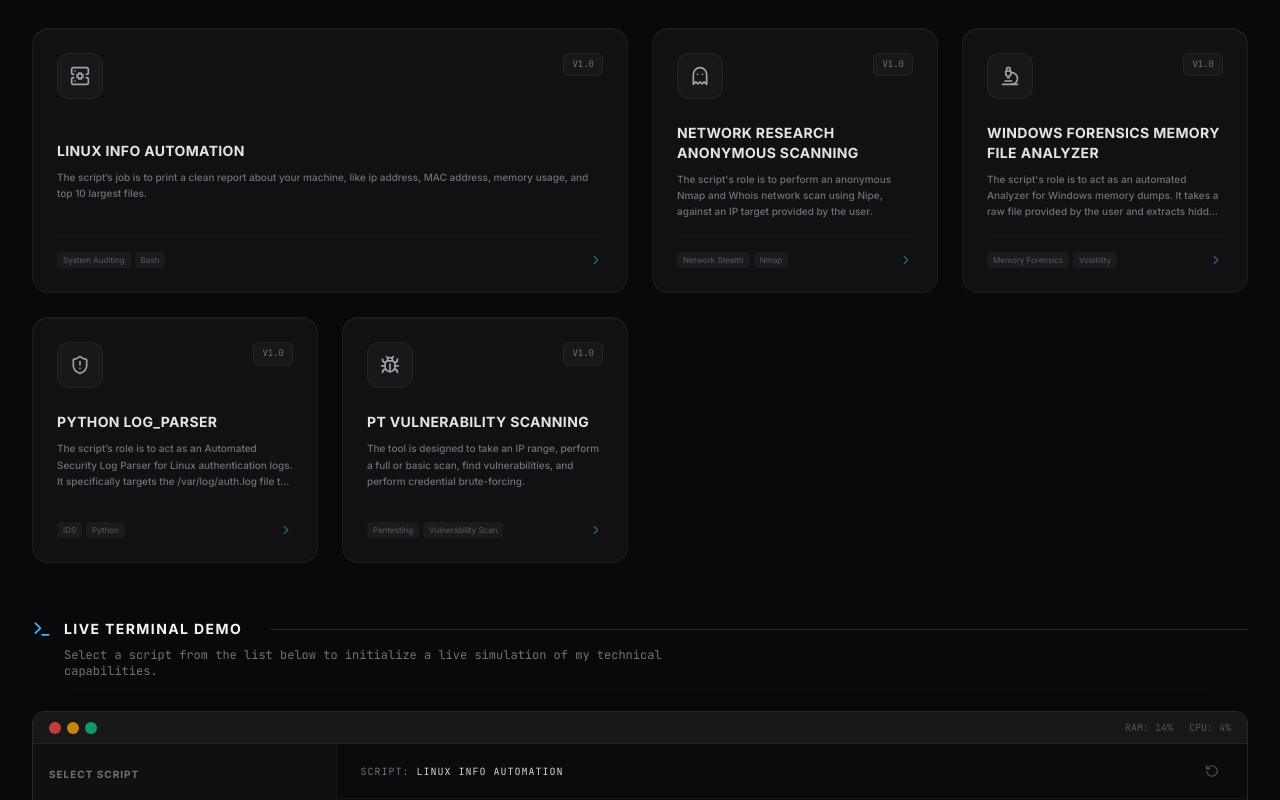
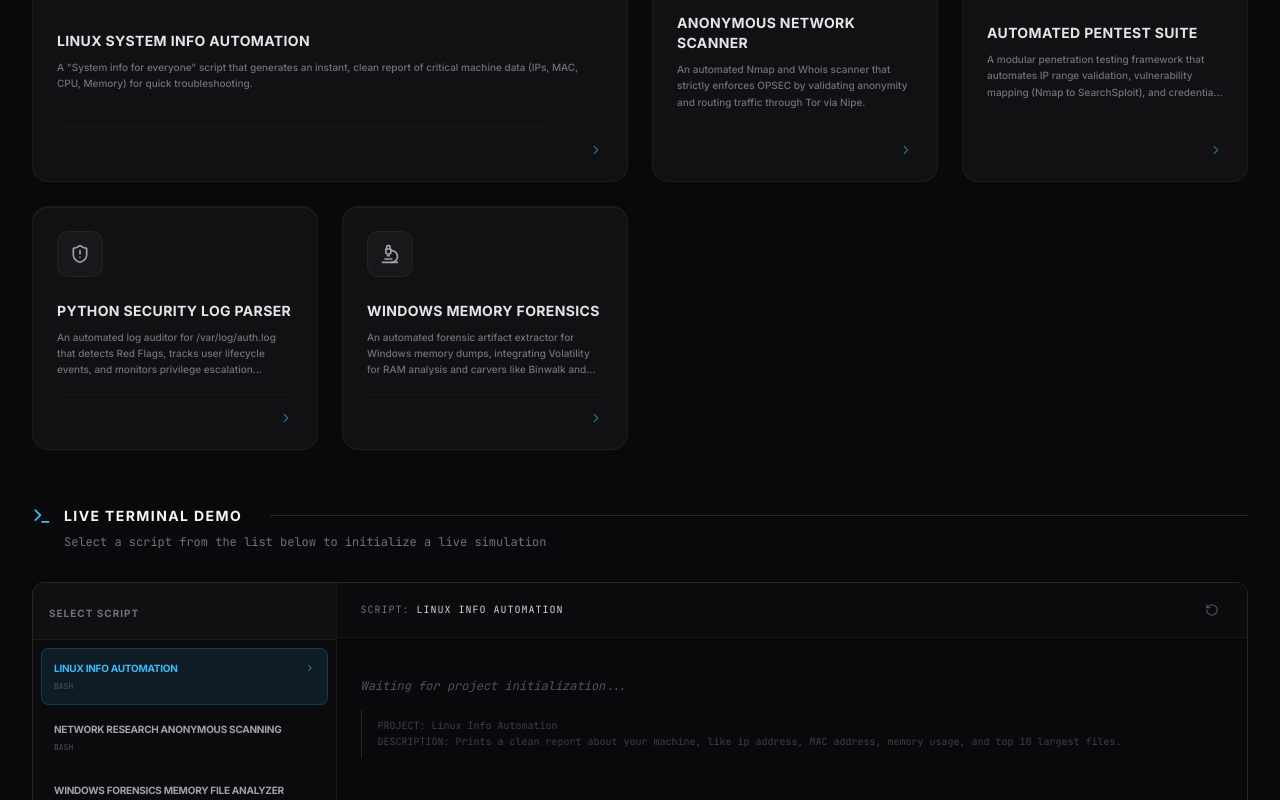
Before and after one commit to retgit151-web/retgit151-web.github.io, a React (Vite) app: page / in a window 1280 px wide. Shown: the part 1360-2160 px from the top of the page. Built offline with nearby package versions, Linux system fonts and the light colour scheme.

Commit message:
Add files via upload

```diff
--- a/App.tsx
+++ b/App.tsx
@@ -122,11 +122,11 @@ const App: React.FC = () => {
             </div>
           </GlassCard>
 
-          {/* --- SECTION 2: COMPETENCY & EXPERIENCE (Moved Up) --- */}
+          {/* --- SECTION 2: SKILLS AND CERTIFICATES (Moved Up) --- */}
           <div className="lg:col-span-4 mt-8 mb-2">
              <div className="flex items-center gap-3">
                <Shield size={20} className="text-brand-accent" />
-               <h3 className="text-sm font-black text-zinc-100 uppercase tracking-widest">Professional Expertise</h3>
+               <h3 className="text-sm font-black text-zinc-100 uppercase tracking-widest">Skills and Certificates</h3>
                <div className="h-[1px] flex-1 bg-zinc-800 ml-4" />
              </div>
           </div>
@@ -135,8 +135,7 @@ const App: React.FC = () => {
           <GlassCard id="skills" className="lg:col-span-2 p-8">
             <div className="flex justify-between items-center mb-8 pb-4 border-b border-white/5">
               <div className="space-y-1">
-                <span className="text-[10px] font-sans text-zinc-500 uppercase tracking-widest font-bold">Skills</span>
-                <h2 className="text-xl font-black text-zinc-100 uppercase tracking-tight">Technical Proficiency</h2>
+                <h2 className="text-xl font-black text-zinc-100 uppercase tracking-tight">Skills</h2>
               </div>
               <div className="p-2.5 rounded-xl bg-zinc-800/50 border border-white/5">
                 <Activity size={20} className="text-brand-accent" />
@@ -202,9 +201,6 @@ const App: React.FC = () => {
                   <div className="p-3 rounded-xl bg-zinc-900 border border-white/5 group-hover:bg-brand-accent/10 group-hover:border-brand-accent/20 transition-all">
                     <IconComp size={20} className="text-zinc-400 group-hover:text-brand-accent transition-colors" />
                   </div>
-                  <div className="px-2 py-1 rounded-md bg-zinc-900 border border-white/5 text-[9px] font-mono text-zinc-500 uppercase">
-                    v1.0
-                  </div>
                 </div>
 
                 <div className="mt-6">
@@ -216,12 +212,7 @@ const App: React.FC = () => {
                   </p>
                 </div>
 
-                <div className="mt-4 pt-4 border-t border-white/5 flex items-center justify-between opacity-50 group-hover:opacity-100 transition-opacity">
-                   <div className="flex gap-1">
-                      {proj.skills.slice(0, 2).map(skill => (
-                        <span key={skill} className="text-[8px] px-1.5 py-0.5 bg-zinc-800 rounded text-zinc-400">{skill}</span>
-                      ))}
-                   </div>
+                <div className="mt-4 pt-4 border-t border-white/5 flex items-center justify-end opacity-50 group-hover:opacity-100 transition-opacity">
                    <ChevronRight size={14} className="text-brand-accent" />
                 </div>
               </GlassCard>
@@ -236,7 +227,7 @@ const App: React.FC = () => {
                <div className="h-[1px] flex-1 bg-zinc-800 ml-4" />
              </div>
              <p className="text-xs text-zinc-500 mt-2 ml-8 font-mono max-w-2xl">
-               Select a script from the list below to initialize a live simulation of my technical capabilities.
+               Select a script from the list below to initialize a live simulation
              </p>
           </div>
 
--- a/components/ExecutionInterface.tsx
+++ b/components/ExecutionInterface.tsx
@@ -114,7 +114,7 @@ const INTERFACE_PROJECTS = [
       "                     | |    / _| |  _ \\             (_)   ",
       " __      _____  _ __ | | __| |_  | |_) |_ __ ___     _    ",
       " \\ \\ /\\ / / _ \\| '__|| |/ _`  _| |  ___/ '__/ _ \\   | |   ",
-      "  \\ V  V / (_) | |   | | (_| |   | |   | | | (_) |  | |   ",
+      "  \\ V  V / (_) | |   | | (_| |   | | | (_) |  | |   ",
       "   \\_/\\_/ \\___/|_|   |_|\\__,_|   |_|   |_|  \\___/   | |   ",
       "                                                   _/ |   ",
       "                                                  |__/    ",
@@ -181,16 +181,16 @@ const INTERFACE_PROJECTS = [
       "(kali㉿kali)-[~] python3 auth_parser.py",
       "---auth log parsing resultes---",
       "Time=[Feb 15 14:02:11] | sudo:session | USER=kali | COMMAND=/usr/bin/apt update",
-      "Time=[Feb 15 14:02:11] | note!!: session opened for user root by (uid=0) using sudo",
-      "Time=[Feb 15 14:03:05] |!!!!!ALERT!!!!! : authentication failure; logname=kali tty=/dev/pts/1",
-      "!!! RED FLAG DETECTED !!!Time=[Feb 15 14:04:42]| suspicus word detected:'etc/shadow'",
+      "Time=[Feb 15 14:02:11] | note!!: session opened for user root by  using sudo",
+      "Time=[Feb 15 14:03:05] |!!!!!ALERT!!!!! : authentication failure; logname=kali",
+      "!!! RED FLAG DETECTED !!!Time=[Feb 15 14:04:42]| suspicus word detected:'etc/shadow' ",
       "Time=[Feb 15 14:04:42] | sudo:session | USER=kali | COMMAND=/usr/bin/cat /etc/shadow",
-      "!!! RED FLAG DETECTED !!!Time=[Feb 15 14:05:15]| suspicus word detected:'nmap'",
+      "!!! RED FLAG DETECTED !!!Time=[Feb 15 14:05:15]| suspicus word detected:'nmap' ",
       "Time=[Feb 15 14:05:15] | sudo:session | USER=kali | COMMAND=/usr/bin/nmap -sV 192.168.1.1",
       "Time=[Feb 15 14:08:22] | New User created: New User: auditing_svc",
       "Time=[Feb 15 14:08:55] | password changed for auditing_svc",
       "Time=[Feb 15 14:10:04] | user auditing_svc Deleted ",
-      "Time=[Feb 15 14:12:48] | note!!: session opened for user root by (uid=0) using su",
+      "Time=[Feb 15 14:12:48] | note!!: session opened for user root by  using su",
       "----------------------------------------",
       "summary",
       "----------------------------------------",
@@ -205,15 +205,100 @@ const INTERFACE_PROJECTS = [
     lang: 'bash/nmap',
     desc: "Designed to take an IP range, perform a full or basic scan, find vulnerabilities, and perform credential brute-forcing.",
     scriptLines: [
-      "(kali㉿kali)-[~] ./vuln_scan.sh 192.168.1.0/24",
-      "[!] Target network range: 192.168.1.0/24",
-      "[+] Performing host discovery (ARP scan)...",
-      "[+] 12 active nodes discovered.",
-      "[+] Launching vulnerability assessment (NSE scripts)...",
-      "[ALERT] Host 192.168.1.104: CVE-2024-XXXX (Critical RCE) - Vulnerable.",
-      "[!] Initiating credential audit (SSH/SMB)...",
-      "[SUCCESS] Credential cracked on 192.168.1.15: 'user:password123'",
-      "[+] Analysis complete. High-risk mitigation required on 2 nodes."
+      "(kali㉿kali)-[~] ./pt_project.sh",
+      // Matrix Noise
+      "00000000  2f 64 65 76 2f 75 72 61  6e 64 6f 6d 0a 2f 64 65  |/dev/urandom./de|",
+      "00000010  76 2f 75 72 61 6e 64 6f  6d 0a 2f 64 65 76 2f 75  |v/urandom./dev/u|",
+      "...",
+      " > SYSTEM ACCESS: GRANTED",
+      " > INITIALIZING PROJECT PROTOCOL...",
+      " ",
+      "      /=======================================================\\",
+      "     /                                                       /|",
+      "    /           PENETRATION TESTING PROJECT                 / |",
+      "   <=======================================================>  |",
+      "    \\                                                       \\ |",
+      "     \\               By Reut Abergel                         \\|",
+      "      \\=======================================================/",
+      "                               ||",
+      "                             __||__",
+      "                             \\    /",
+      "                              \\__/",
+      " ",
+      "please specify a directory to save the output in: scan_results",
+      "-----directory is scan_results----",
+      "please write a valid ip range with cider to scan: 192.168.1.0/24",
+      "---ip is 192.168.1.0/24----",
+      "checking if ip is valid, starting to scan",
+      "IP input is valid!",
+      "scanning ip 192.168.1.10",
+      "[(:]found active host: 192.168.1.10, saving...",
+      "scanning ip 192.168.1.15",
+      "[(:]found active host: 192.168.1.15, saving...",
+      "Scan complete. Results saved in scan_results/checkip_results/",
+      "Full: include Nmap Scripting Engine OR Basic: scans the network for TCP and UDP",
+      "---please choose method to scan([B]asic or [F]ull)---: F",
+      "you chose F for full scan with nmap scripts",
+      "range is 192.168.1.0/24",
+      "starting Full scan with nse (nmap script engine) this may take a while...:",
+      "you can press space for estimated time",
+      "enter a new dirctory to save the data: full_scan",
+      "[(:] Scanning IP: 192.168.1.10 (Please wait...)",
+      "[(:] Scanning IP: 192.168.1.15 (Please wait...)",
+      "--------------------------------------------------------",
+      "           SEARCHSPLOIT FINDINGS                        ",
+      "--------------------------------------------------------",
+      "---Results for: 192.168.1.10---",
+      "Exploit Title                                 |  Path",
+      "vsftpd 2.3.4 - Backdoor Command Execution     | unix/remote/17491.rb",
+      "-----------------------------------------------------------",
+      "!!!!!!!!!!!!!!!!!IMPORTANT FINDINGS ONLY!!!!!!!!!!!!!!!!!!!",
+      "-----------------------------------------------------------",
+      "Nmap scan report for 192.168.1.10",
+      "PORT     STATE SERVICE     VERSION",
+      "21/tcp   open  ftp         vsftpd 2.3.4",
+      "| vuln-exploit: vsftpd 2.3.4 backdoor",
+      "80/tcp   open  http        Apache httpd 2.4.41",
+      "===========================================================",
+      "Full scan complete! details saved in scan_results/full_scan",
+      "starting weak passwords check with hydra ",
+      "enter a user list or skip and use Default user list: ",
+      "enter path to a pass list or press enter and use the default (rockyou.txt): ",
+      "[(:] pass file found using /usr/share/wordlists/rockyou.txt",
+      "cheacking for open ports on 192.168.1.0/24:",
+      "[*] Found open port 22 on 192.168.1.15. Starting Hydra...",
+      "[DATA] 192.168.1.15:22 (ssh) -> login: user password: password123",
+      "hydra input saved in scan_results/full_scan ",
+      "-----------------------------------------------------------",
+      "                   INSPECT RESULTS                         ",
+      "-----------------------------------------------------------",
+      "Available Scan Reports:",
+      "192.168.1.10.txt",
+      "192.168.1.15.txt",
+      "Enter the IP you want to inspect (or 'q' to quit): q",
+      "Exiting inspection.",
+      "Do you want to zip the results and delete the original folder? (y/n): y",
+      "[(:] Zip successful saved as scan_info_2026.zip. Original folder removed.",
+      " ",
+      "       (^\\.            .^\\.)",
+      "       ((\\^^.        .^^))",
+      "         \\ ' \\.-----./   /",
+      "          \\              /",
+      "          (            )    _ ._ /\\",
+      "          ( (o  _  o)  )   \\./       )",
+      "          (0   \\^/   0)  \\\\      ___\\",
+      "          |            |   .)  \\",
+      "          /  \\    /    \\  (). ^",
+      "         /  \\ \\  / /    ( .. )",
+      "        (      _) (_/    ). ^",
+      "        (                )",
+      "         \\.            ./",
+      "           (__)----(__)",
+      " ",
+      "      .___________________________________________________.",
+      "      |                                                   |",
+      "      |          Thank you for using this tool!           |",
+      "      |___________________________________________________|"
     ]
   }
 ];
@@ -266,7 +351,9 @@ const ExecutionInterface: React.FC = () => {
         line.includes("parsing memory using volatility") ||
         line.includes("Running volatility imageinfo") ||
         line.includes("Running Bulk Extractor") ||
-        line.includes("---auth log parsing resultes---")
+        line.includes("---auth log parsing resultes---") ||
+        line.includes("starting Full scan with nse") ||
+        line.includes("Starting Hydra")
       ) {
         delay = 4000;
       }
@@ -277,7 +364,8 @@ const ExecutionInterface: React.FC = () => {
         line.includes("Initiating credential audit") ||
         line.includes("Scanning for strings") ||
         line.includes("Running Binwalk") ||
-        line.includes("summary")
+        line.includes("summary") ||
+        line.includes("Scan complete")
       ) {
         delay = 5000;
       }
@@ -307,21 +395,6 @@ const ExecutionInterface: React.FC = () => {
 
   return (
     <div className="flex flex-col rounded-xl overflow-hidden shadow-2xl border border-zinc-800 bg-zinc-950">
-      {/* OS Window Header */}
-      <div className="bg-zinc-900 border-b border-white/5 px-4 py-2 flex items-center justify-between">
-        <div className="flex items-center gap-2">
-          <div className="flex gap-1.5">
-            <div className="w-3 h-3 rounded-full bg-red-500/80" />
-            <div className="w-3 h-3 rounded-full bg-amber-500/80" />
-            <div className="w-3 h-3 rounded-full bg-emerald-500/80" />
-          </div>
-        </div>
-        <div className="flex items-center gap-4">
-           <span className="text-[10px] font-mono text-zinc-600">RAM: 14%</span>
-           <span className="text-[10px] font-mono text-zinc-600">CPU: 4%</span>
-        </div>
-      </div>
-
       <div className="grid grid-cols-1 md:grid-cols-4 gap-0 h-[500px]">
         {/* Left Sidebar Navigation */}
         <div className="md:col-span-1 border-r border-white/5 bg-zinc-900/20 flex flex-col overflow-hidden">
@@ -397,11 +470,13 @@ const ExecutionInterface: React.FC = () => {
                 animate={{ opacity: 1, x: 0 }}
                 transition={{ duration: 0.1 }}
                 className={`mb-1 whitespace-pre-wrap ${
-                  line.startsWith('[SUCCESS]') ? 'text-emerald-500' :
-                  line.startsWith('[READY]') ? 'text-brand-tech' :
+                  line.startsWith('[SUCCESS]') || line.includes("Zip successful") || line.includes("Scan complete") ? 'text-emerald-500' :
+                  line.startsWith(' >') || line.includes("PENETRATION TESTING PROJECT") || line.includes("By Reut Abergel") || line.includes("Thank you for using this tool") ? 'text-blue-400 font-bold' :
+                  line.startsWith('[READY]') || line.includes("SYSTEM ACCESS: GRANTED") || line.includes("INITIALIZING PROJECT PROTOCOL") ? 'text-green-500' :
                   line.startsWith('(kali㉿kali)') || line.startsWith('$') ? 'text-brand-accent font-bold' :
-                  line.startsWith('[ALERT]') || line.startsWith('[!]') || line.startsWith('[!!!]') || line.includes('!!! RED FLAG DETECTED !!!') || line.includes('!!!!!ALERT!!!!!') ? 'text-amber-500' :
+                  line.startsWith('[ALERT]') || line.startsWith('[!]') || line.startsWith('[!!!]') || line.includes('!!! RED FLAG DETECTED !!!') || line.includes('!!!!!ALERT!!!!!') || line.includes('IMPORTANT FINDINGS ONLY') ? 'text-amber-500' :
                   line.startsWith('[=>]') || line.startsWith('==>') || line.startsWith('[(:]') || line.includes('---auth log parsing resultes---') ? 'text-zinc-100 drop-shadow-[0_0_5px_rgba(56,189,248,0.1)]' :
+                  line.includes("000000") ? 'text-green-500/50' :
                   'text-zinc-400'
                 }`}
               >
@@ -448,8 +523,6 @@ const ExecutionInterface: React.FC = () => {
                <span className={`text-[9px] font-mono uppercase tracking-tighter ${isReady ? 'text-emerald-500' : 'text-amber-500'}`}>
                  [SYSTEM: {isInitializing ? 'INITIALIZING' : isRunning ? 'BUSY' : isReady ? 'READY' : 'WAITING'}]
                </span>
-               <div className="h-3 w-[1px] bg-zinc-800" />
-               <span className="text-[9px] font-mono text-zinc-600 uppercase tracking-tighter">NODE: RA-KALI-SOC-01</span>
             </div>
             <Cpu size={12} className={isRunning ? "text-brand-accent animate-spin-slow" : "text-zinc-700"} />
           </div>
--- a/constants.tsx
+++ b/constants.tsx
@@ -20,14 +20,15 @@ import {
 import { Project, Certificate } from './types';
 
 // Certificate PDF Paths
-// Paths are relative to the public root (index.html).
-const introCyberPdf = 'Certificates/INTRO_TO_CYBER_Certificates.pdf';
-const linuxFundPdf = 'Certificates/linuxfund_Certificate.pdf';
-const netSecPdf = 'Certificates/network_security_Certificate.pdf';
-const netResearchPdf = 'Certificates/NR_Certificates.pdf';
-const ptPdf = 'Certificates/PT.pdf';
-const socPdf = 'Certificates/soc_Certificates.pdf';
-const winForensicsPdf = 'Certificates/Wf_Certificates.pdf';
+// We use direct string paths to avoid module resolution issues with non-JS files in browser environments.
+// These paths are relative to the public root (where index.html is).
+const introCyberPdf = './Certificates/INTRO_TO_CYBER_Certificates.pdf';
+const linuxFundPdf = './Certificates/linuxfund_Certificate.pdf';
+const netSecPdf = './Certificates/network_security_Certificate.pdf';
+const netResearchPdf = './Certificates/NR_Certificates.pdf';
+const ptPdf = './Certificates/PT.pdf';
+const socPdf = './Certificates/soc_Certificates.pdf';
+const winForensicsPdf = './Certificates/Wf_Certificates.pdf';
 
 export interface DetailedSkill {
   name: string;
@@ -42,50 +43,53 @@ export interface SkillCategoryDetailed {
 export const PROJECTS: Project[] = [
   {
     id: 'linux-info-automation',
-    title: 'Linux Info Automation',
-    description: 'The script’s job is to print a clean report about your machine, like ip address, MAC address, memory usage, and top 10 largest files.',
-    longDescription: 'A custom-built system auditing utility that generates comprehensive situational awareness reports. It captures critical metadata including network configurations (IP/MAC), memory utilization, and local storage state to facilitate rapid security compliance checks.',
-    visualMetaphor: 'Compliance Status: 100% Verified',
-    skills: ['System Auditing', 'Bash', 'Automation'],
+    title: 'Linux System Info Automation',
+    description: 'A "System info for everyone" script that generates an instant, clean report of critical machine data (IPs, MAC, CPU, Memory) for quick troubleshooting.',
+    longDescription: 'This project is a friendly, automated guide designed to provide instant visibility into a Linux system. It aggregates scattered system facts into a single, compact report. Key features include extracting Public/Private IPs, identifying the MAC address, analyzing the top 5 CPU-consuming processes, calculating memory usage in a human-readable format, and listing the top 10 largest files in the /home directory. It demonstrates proficiency in combining small Linux commands (awk, sed, sort, uniq, curl) into a practical, repeatable auditing tool.',
+    visualMetaphor: 'System Status: Optimized',
+    skills: ['Bash Scripting', 'System Administration', 'Resource Monitoring', 'Process Management'],
     icon: 'ServerCog',
-    codeSnippet: 'system_status: OK\nnetwork_interfaces: 3\nmemory_usage: 14%\ndisk_health: OPTIMAL'
+    codeSnippet: 'Public IP: 185.x.x.x\nPrivate IP: 10.0.x.x\nMemory: Total 3.9G, Available 2.1G\nTop Process: gnome-shell (2.3%)'
   },
   {
     id: 'network-research-anon',
-    title: 'Network research anonymous scanning',
-    description: "The script's role is to perform an anonymous Nmap and Whois network scan using Nipe, against an IP target provided by the user.",
-    longDescription: 'Anonymized signal flow suite that leverages Nipe to route all reconnaissance traffic through the Tor network. Designed for stealth operations, it allows for secure Nmap and Whois scans while maintaining complete OPSEC integrity.',
-    visualMetaphor: 'Anonymized Routing Active',
-    skills: ['Network Stealth', 'Nmap', 'Tor'],
-    icon: 'Ghost'
+    title: 'Anonymous Network Scanner',
+    description: 'An automated Nmap and Whois scanner that strictly enforces OPSEC by validating anonymity and routing traffic through Tor via Nipe.',
+    longDescription: 'A security-focused network research tool designed to perform reconnaissance while maintaining strict attacker anonymity. The script operates in two critical security stages: 1) Anonymity Check, verifying the IP is not local (e.g., IL) and activating Nipe (Tor) if exposed, and 2) Root Validation. It automates the installation of dependencies (sshpass, geoip-bin), connects to remote servers via SSH, performs Whois and Nmap scans, and generates a timestamped "Audit Trail" log (scan_log.txt) for reporting.',
+    visualMetaphor: 'Anonymity: Active (Tor)',
+    skills: ['Network Security', 'Tor/Nipe', 'SSH Automation', 'Audit Logging', 'Bash'],
+    icon: 'Ghost',
+    codeSnippet: '[*] Starting remote Nmap scan on target: 185.156.72.7\n[!] You are anonymous. Country: NL\n[SUCCESS] Log saved to scan_log.txt'
+  },
+  {
+    id: 'pt-vulnerability-scanning',
+    title: 'Automated Pentest Suite',
+    description: 'A modular penetration testing framework that automates IP range validation, vulnerability mapping (Nmap to SearchSploit), and credential brute-forcing with Hydra.',
+    longDescription: 'This tool automates the tedious phases of a penetration test to map attack surfaces efficiently. It features dynamic IP range validation using Nmap List Scan (-sL) and a "Full Scan" mode that converts Nmap XML outputs directly into SearchSploit queries to find relevant CVEs. Additionally, it includes an intelligent Hydra module that identifies open authentication services (SSH, FTP, RDP) and initiates targeted brute-force attacks using custom or default wordlists (rockyou.txt), exporting all findings to a structured workspace.',
+    visualMetaphor: 'Vulnerabilities: Mapped',
+    skills: ['Penetration Testing', 'Hydra', 'SearchSploit', 'Nmap NSE', 'Bash'],
+    icon: 'Bug',
+    codeSnippet: '[ALERT] Host 192.168.80.134: Vulnerable to CVE-2024-XXXX\n[+] Hydra: Cracking SSH on port 22...\n[SUCCESS] Password found: user:123456'
+  },
+  {
+    id: 'python-log-parser',
+    title: 'Python Security Log Parser',
+    description: 'An automated log auditor for /var/log/auth.log that detects Red Flags, tracks user lifecycle events, and monitors privilege escalation attempts.',
+    longDescription: 'A lightweight SIEM-like utility built in Python to audit Linux authentication logs. It parses /var/log/auth.log to identify potential security breaches, such as brute-force attempts and unauthorized access. The script uses a "Red Flag" detection logic to spot high-risk keywords (e.g., nmap, nc, /etc/shadow) and tracks user lifecycle events (creation/deletion/password changes). It provides a statistical summary of sudo/su usage and failed login alerts, sanitizing raw log data into a readable security report.',
+    visualMetaphor: 'Threats Detected: 3 High',
+    skills: ['Python', 'Log Analysis', 'Regex', 'Threat Detection', 'Data Sanitization'],
+    icon: 'ShieldAlert',
+    codeSnippet: '!!! RED FLAG DETECTED !!! Time=[14:04:42] | Suspicious word: \'/etc/shadow\'\nTime=[14:05:15] | sudo:session | USER=kali | COMMAND=/usr/bin/nmap'
   },
   {
     id: 'windows-forensics-analyzer',
-    title: 'Windows Forensics Memory File Analyzer',
-    description: "The script's role is to act as an automated Analyzer for Windows memory dumps. It takes a raw file provided by the user and extracts hidden evidence automatically.",
-    longDescription: 'Automated memory dump analyzer that identifies malicious artifacts within Windows environments. Utilizing the Volatility framework, it uncovers rootkits, hidden processes, and credential exposure that traditional tools miss.',
-    visualMetaphor: 'Artifact Analysis: Completed',
-    skills: ['Memory Forensics', 'Volatility', 'Threat Hunting'],
-    icon: 'Microscope'
-  },
-  {
-    id: 'python-log-parser',
-    title: 'Python log_parser',
-    description: 'The script’s role is to act as an Automated Security Log Parser for Linux authentication logs. It specifically targets the /var/log/auth.log file to identify potential security breaches.',
-    longDescription: 'A proactive SIEM component that monitors Linux authentication logs for anomalies. It identifies patterns of brute-force attempts and unauthorized access, categorizing risk levels based on attempt frequency and IP reputation.',
-    visualMetaphor: 'Log Analysis: Monitoring Active',
-    skills: ['IDS', 'Python', 'Log Analysis'],
-    icon: 'ShieldAlert',
-    codeSnippet: 'ALERT: Unauthorized Login Attempt Detected\nSOURCE_IP: 192.168.1.104\nTIMESTAMP: 14:02:55 UTC\nACTION: Logged & Blocked'
-  },
-  {
-    id: 'pt-vulnerability-scanning',
-    title: 'pt vulnerability scanning',
-    description: 'The tool is designed to take an IP range, perform a full or basic scan, find vulnerabilities, and perform credential brute-forcing.',
-    longDescription: 'A penetration testing scanner designed to map attack surfaces. It performs full-scale vulnerability discovery and credential strength assessments across specified IP ranges, providing a prioritized risk report.',
-    visualMetaphor: 'Surface Scanning: 82% Discovery',
-    skills: ['Pentesting', 'Vulnerability Scan', 'Risk Assessment'],
-    icon: 'Bug'
+    title: 'Windows Memory Forensics',
+    description: 'An automated forensic artifact extractor for Windows memory dumps, integrating Volatility for RAM analysis and carvers like Binwalk and Foremost.',
+    longDescription: 'A comprehensive forensic automation tool that streamlines the analysis of raw Windows memory dumps. It eliminates manual setup by dynamically configuring tools like Scalpel (via sed) and installing missing dependencies (Volatility, Bulk Extractor). The script performs deep artifact recovery using file carvers (Foremost, Strings, Binwalk) to extract hidden files and network packets (PCAP). It leverages Volatility to identify OS profiles, running processes, and active network connections, wrapping all evidence in a timestamped, zipped case folder.',
+    visualMetaphor: 'Evidence: Extracted',
+    skills: ['Memory Forensics', 'Volatility', 'File Carving', 'Malware Analysis', 'Bash'],
+    icon: 'Microscope',
+    codeSnippet: '[*] Identified suspicious parent-child: svchost.exe -> powershell.exe\n[*] Registry hives located: \\SystemRoot\\System32\\Config\\SAM\n[*] PCAP found: packets.pcap (42M)'
   }
 ];
 
--- a/types.ts
+++ b/types.ts
@@ -1,4 +1,3 @@
-
 export interface Project {
   id: string;
   title: string;
```
Also changed, not shown: components/IdentityHub.tsx (+0 -10 lines), components/ProjectModal.tsx (+1 -30 lines).
